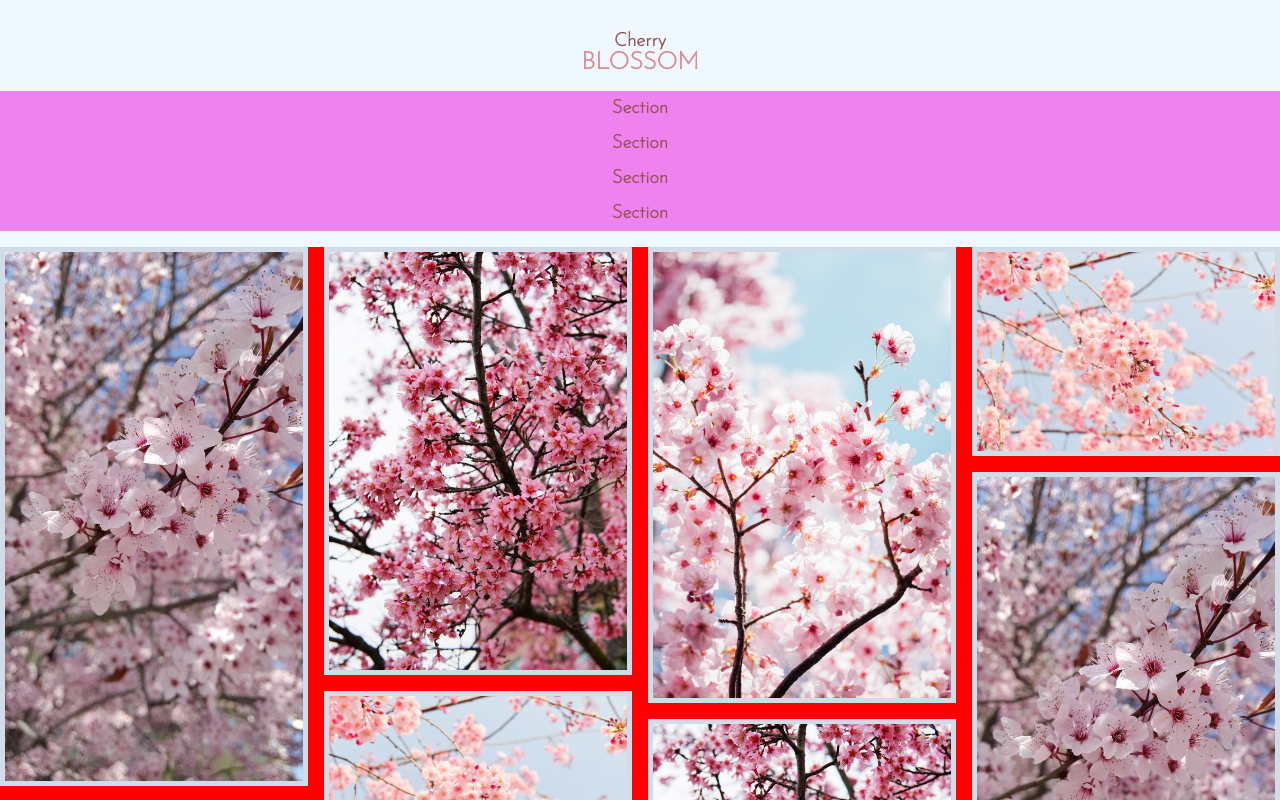
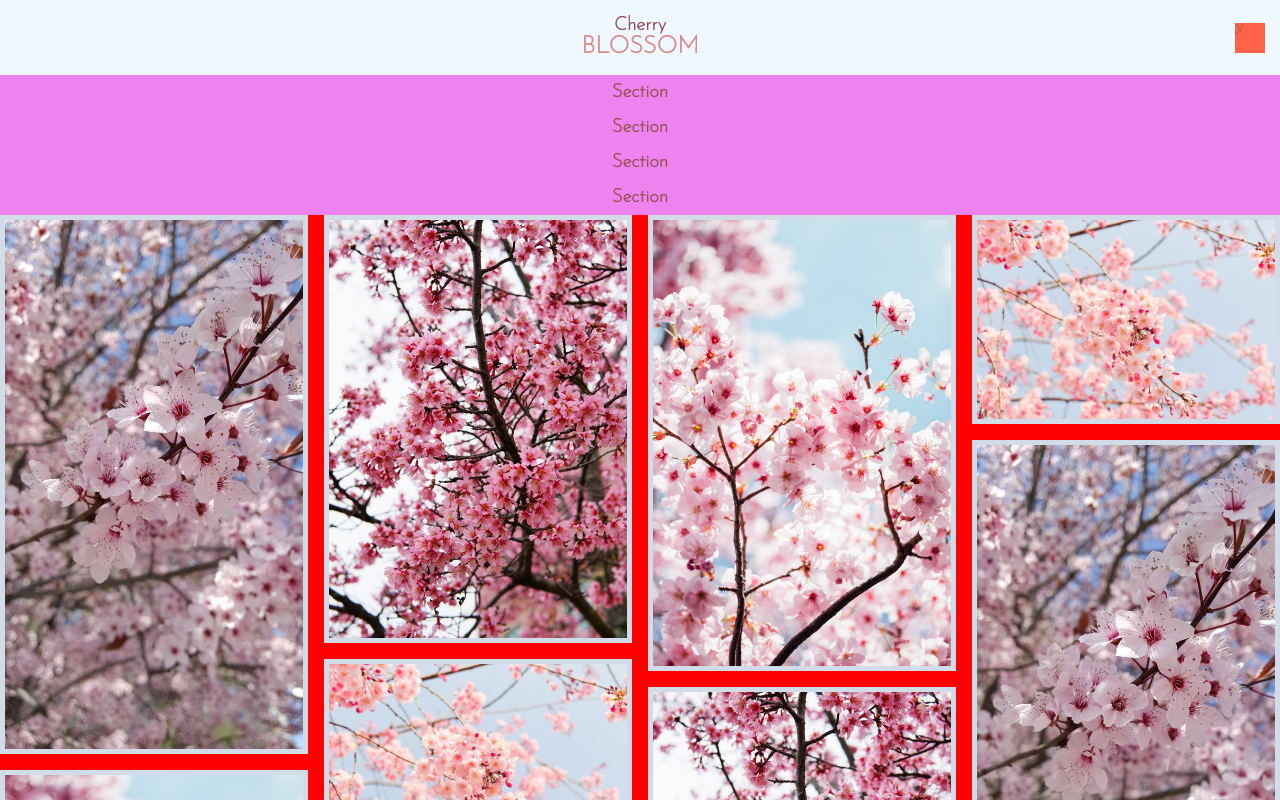
Before and after one commit to vinicius-el-khalili/Layouts, a Next.js app: page /Layouts/masonry in a window 1280 px wide. Shown: the top 800 px of the page. Built offline with nearby package versions, Linux system fonts and the light colour scheme.

Commit message:
add navbutton to masonry layout

```diff
--- a/pages/Layouts/masonry/index.js
+++ b/pages/Layouts/masonry/index.js
@@ -4,7 +4,16 @@ import cherry1 from "@/public/img/cherry1.jpg"
 import cherry2 from "@/public/img/cherry2.jpg"
 import cherry3 from "@/public/img/cherry3.jpg"
 import cherry4 from "@/public/img/cherry4.jpg"
+import NavButton from "./navButton"
+import { useState } from "react"
 const Masonry = () => {
+    const [menuToggle,setMenuToggle] = useState(true)
+    function handleMenuButton(){
+        menuToggle?
+            setMenuToggle(false)
+            :
+            setMenuToggle(true)
+    }
     return (<>
         <div className={style.body}>
 
@@ -14,12 +23,14 @@ const Masonry = () => {
                     <h3>Cherry</h3>
                     <h1>BLOSSOM</h1>
                 </div>
-                <div className={style.menu}>
+                <div className={style.menu} style={menuToggle?{display:"block"}:{display:"none"}}>
                     <h3>Section</h3>
                     <h3>Section</h3>
                     <h3>Section</h3>
                     <h3>Section</h3>
                 </div>
+
+                <NavButton handleMenuButton={handleMenuButton}></NavButton>
 
             </nav>
 
--- a/pages/Layouts/masonry/masonry.module.css
+++ b/pages/Layouts/masonry/masonry.module.css
@@ -9,8 +9,17 @@
     width: 100%;
     background-color: aliceblue;
     gap: 1rem;
-    padding: 1rem 0 1rem 0;
     color: #945153;
+}
+.navButton{
+    width: 30px;
+    height: 30px;
+    background-color: tomato;
+    position: fixed;
+    top: 0;
+    left: 100vw;
+    margin-top: .5em;
+    transform: translate(-150%,50%);
 }
 .pageTitle{
     text-align: center;
--- /dev/null
+++ b/pages/Layouts/masonry/navButton.js
@@ -0,0 +1,13 @@
+import style from "./masonry.module.css"
+
+const NavButton = ({handleMenuButton}) => {
+    return (
+        <>
+            <div className={style.navButton} onClick={handleMenuButton}>
+                X
+            </div>
+        </>
+    );
+}
+
+export default NavButton;
```
